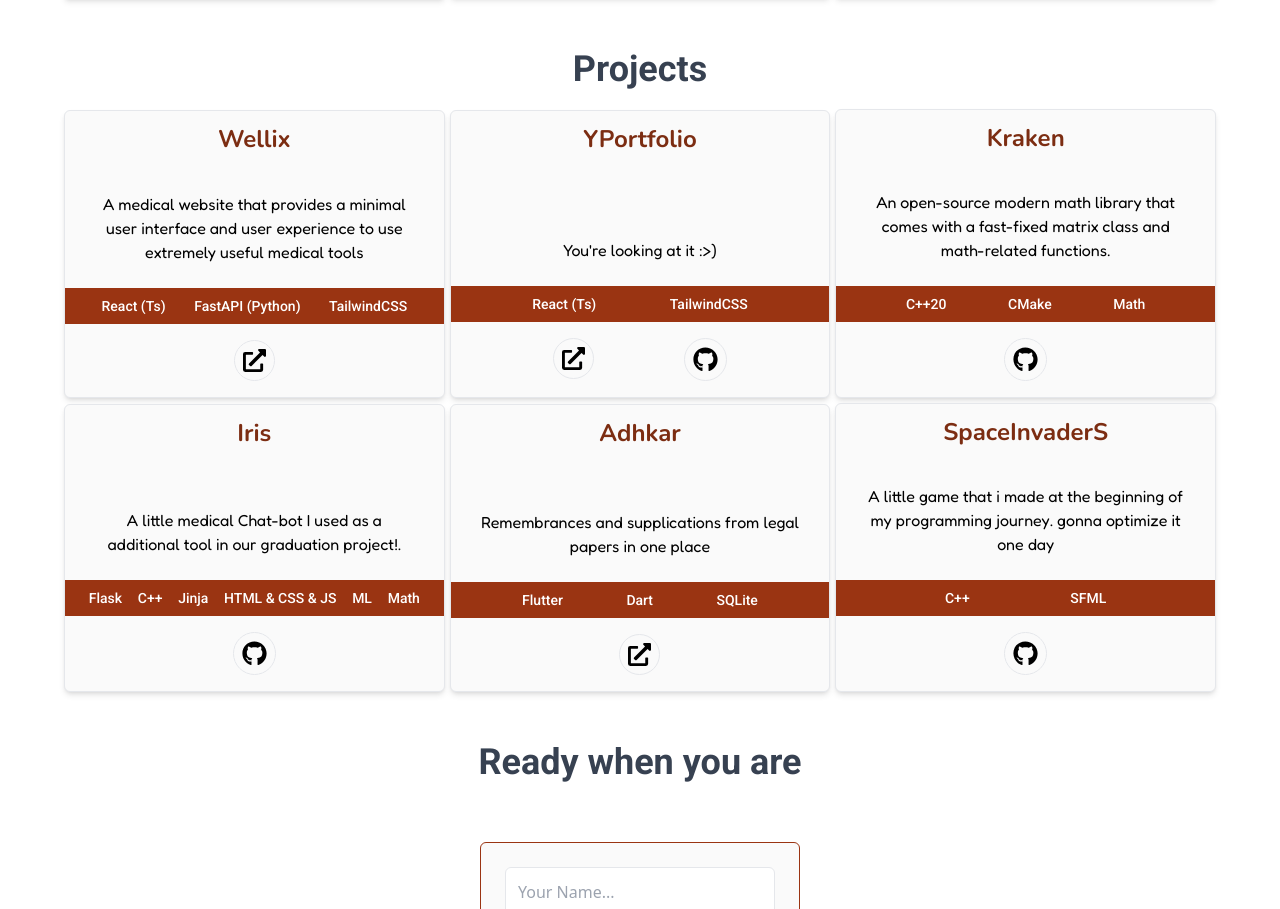
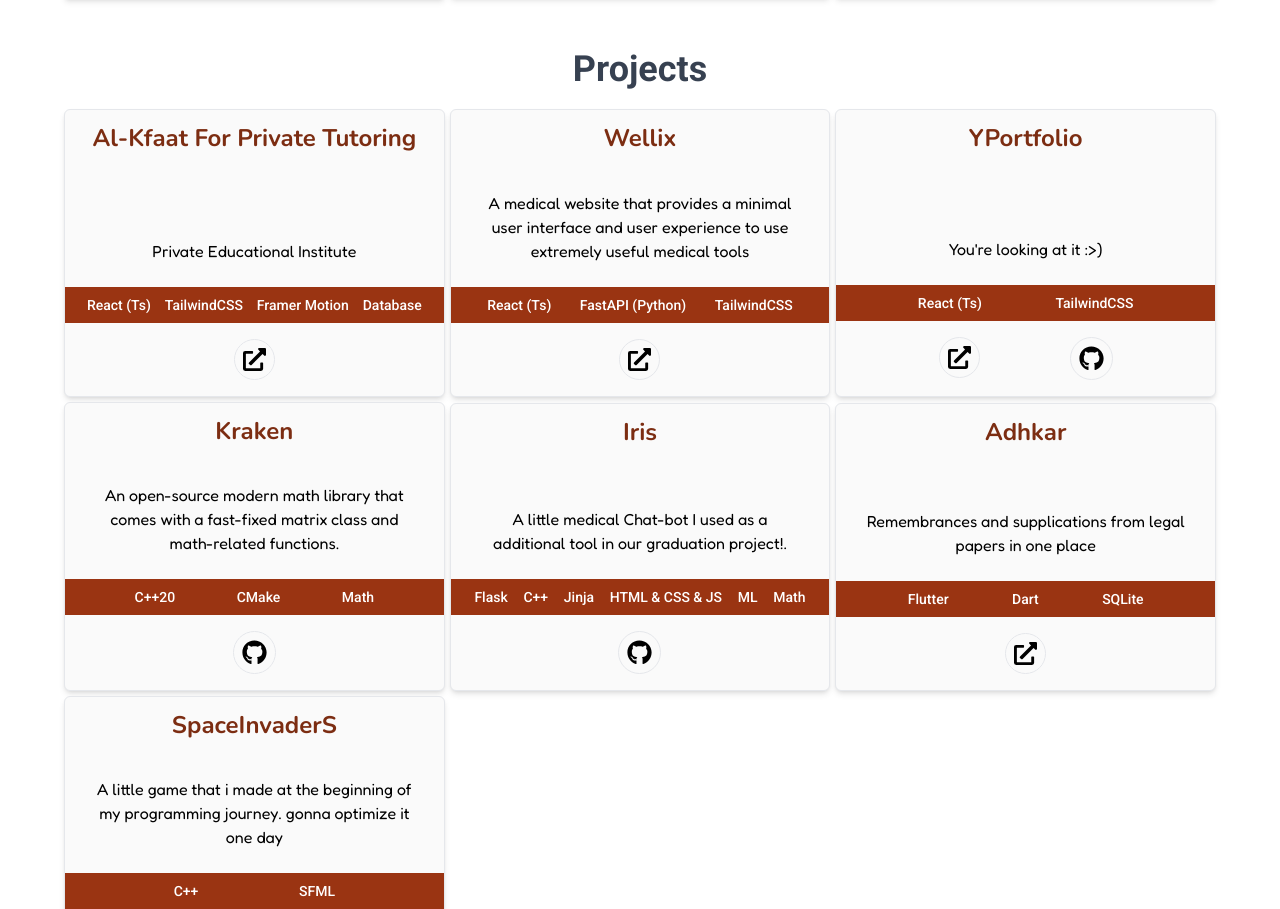
Before and after one commit to yahya-mohammed07/YPortfolio, a React (Vite) app: page / in a window 1280 px wide. Shown: the part 977-1886 px from the top of the page. Built offline with nearby package versions, Linux system fonts and the light colour scheme.

Commit message:
kfaat project

```diff
--- a/src/App.tsx
+++ b/src/App.tsx
@@ -8,7 +8,7 @@ import Skills from "./components/Skills/Skills";
 function App() {
   return (
     <>
-    <Toaster/>
+      <Toaster />
       <header>
         <Navbar />
       </header>
@@ -49,7 +49,9 @@ function App() {
         </div>
       </main>
 
-      <footer className="mx-auto text-center py-5 font-Nunito text-xl">Yahya &copy;</footer>
+      <footer className="mx-auto text-center py-5 font-Nunito text-xl">
+        Yahya &copy;
+      </footer>
     </>
   );
 }
--- a/src/components/Navbar/Navbar.tsx
+++ b/src/components/Navbar/Navbar.tsx
@@ -3,6 +3,7 @@ import styles from "./navbar.module.css";
 import { GiHamburgerMenu } from "react-icons/gi";
 import useIsNavOpenState from "../../states/openState";
 import { MdOutlineClose } from "react-icons/md";
+
 interface CustomLinkType {
   href: string;
   children: ReactNode;
--- a/src/components/Projects/Projects.tsx
+++ b/src/components/Projects/Projects.tsx
@@ -9,6 +9,22 @@ const Projects = () => {
         gap: 5,
       }}
     >
+      <ProjectCard
+        title="Al-Kfaat For Private Tutoring"
+        hasWebsite={true}
+        websiteLink={"https://al-kfaat.netlify.app"}
+        openSource={false}
+        githubLink=""
+        description="Private Educational Institute"
+        tech={
+          <div className="flex justify-evenly p-2">
+            <span>React (Ts)</span>
+            <span>TailwindCSS</span>
+            <span>Framer Motion</span>
+            <span>Database</span>
+          </div>
+        }
+      />
       <ProjectCard
         title="Wellix"
         hasWebsite={true}
```
